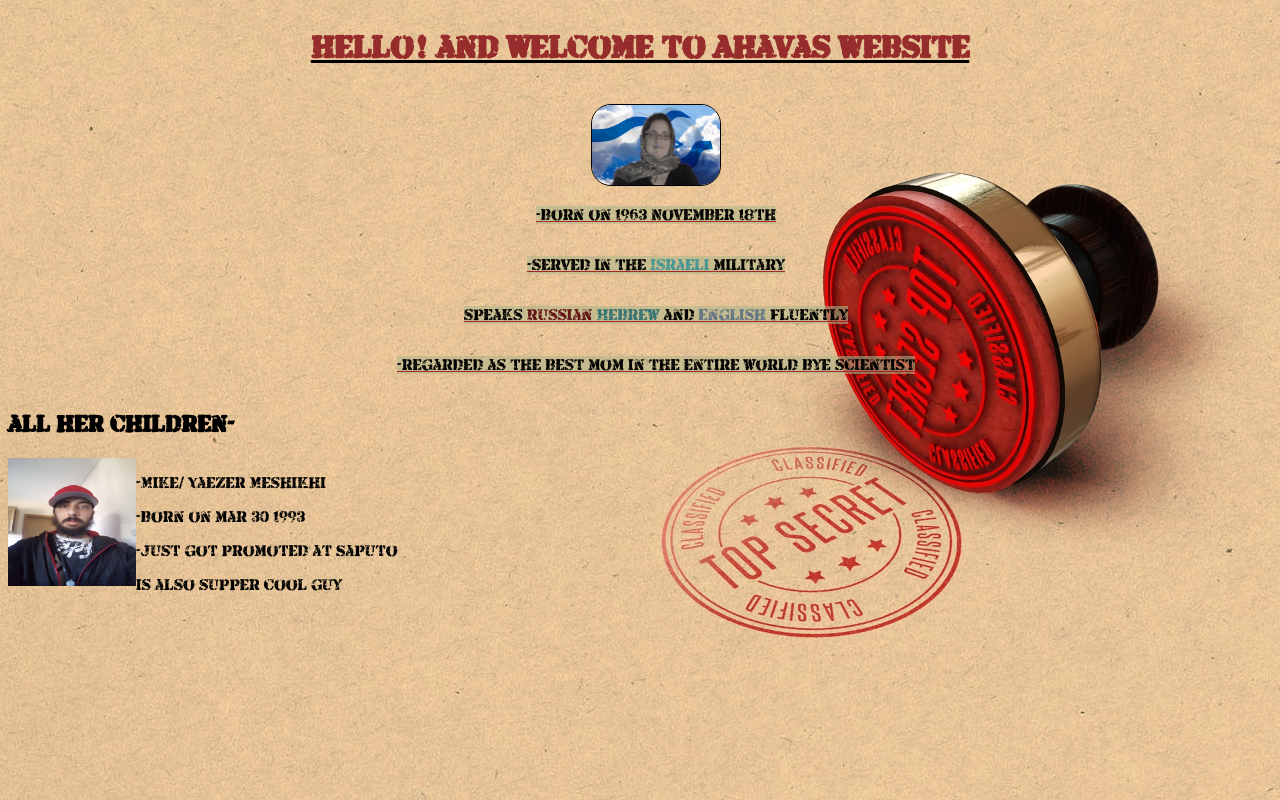
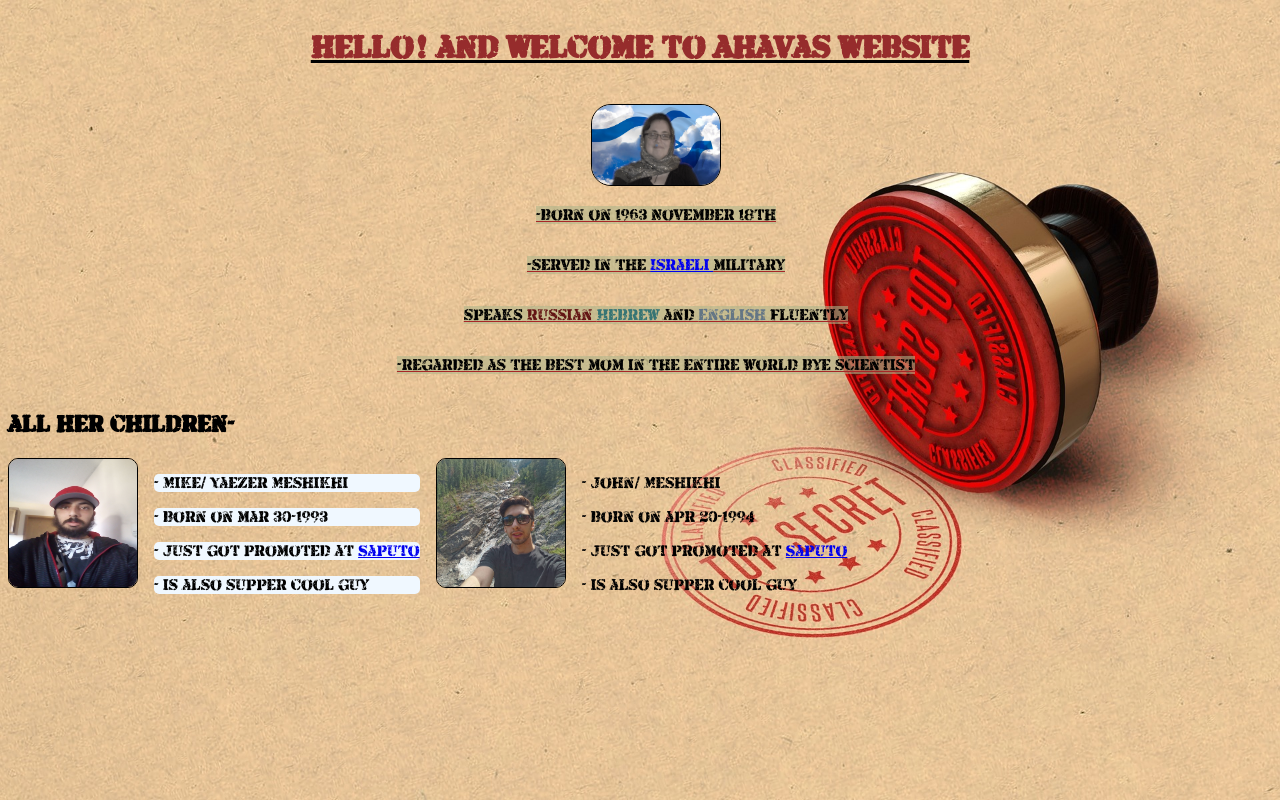
Before and after one commit to Imanuel3/Ahavas-web, a plain HTML site: page index.html in a window 1280 px wide. Drawn offline with Linux system fonts and the light colour scheme.

Commit message:
fin mike and added some of john

```diff
--- a/assets/style.css
+++ b/assets/style.css
@@ -63,14 +63,31 @@ body{
      width: 10rem;
      box-shadow: 2px 2px 4px rgba(0, 195, 255, 0.582);
 }
-.mike{
+/* alin for all the childern */
+.allTheChildren{
     display: flex;
 }
-.iner-mike{
-    display:flex;
-    margin-top: -1rem;;
+/* style for children */
+.mike,.john{
+    display: flex;
+    margin-right: 1rem;
 }
-.mike-img{
+/* posishon and style for childern */
+.iner-mike {
+    background-color: aliceblue;
+    border-radius: 5px;
+}
+/* main posishon for children  */
+.mike-img, .john-img{
     height: 8rem;
     width: 8rem;
+    margin-right: 1rem;
+    border-radius: 10px;
+    border: .05rem solid black;
+    transition: .5s;
 }
+/* hover for mike  */
+.mike-img:hover{
+    height: 10rem;
+     width: 10rem;
+}
--- a/index.html
+++ b/index.html
@@ -15,9 +15,9 @@
         </dive>
         <!-- info and pice for ahava  -->
         <div class="pic-info">
-            <a href="https://www.facebook.com/noakh.meshikhi.3"  target="_blank"><img class="mom" src="./assets/img/mom2.0.png" alt="woman standing infont of  israeli flag"></a>
+            <a href="https://www.facebook.com/noakh.meshikhi.3"  target="_blank"><img class="mom" src="./assets/img/mom2.0.png" alt="woman standing in front of  israeli flag"></a>
             <p id="info-Text"> -born on 1963 November 18th</p>
-            <p id="info-Text">-served in the <span id="colorForIsreali"> Israeli </span> military</p>
+            <p id="info-Text">-served in the <span id="colorForIsreali"><a href="https://en.wikipedia.org/wiki/Israel_Defense_Forces" target="_blank"> Israeli </a></span> military</p>
             <p id="info-Text">speaks <span id="colorForR"> Russian </span> <span id="colorForI"> Hebrew </span> and <span id="colorForE"> English </span>fluently</p>
             <p id="info-Text">-regarded as the best mom in the entire world bye scientist</p>
         </div>
@@ -27,13 +27,24 @@
             <h2>all her children-</h2>
         </div>
         <div class="allTheChildren">
+            <!-- all for mike  -->
             <div class="mike">
-                <img class="mike-img" src="./assets/img/mike.jpg">
-                <div class=""iner-mike>
-                <p>-Mike/ Yaezer Meshikhi</p>
-                <p>-born on mar 30 1993</p>
-                <p>-just got promoted at Saputo</p>
-                <p>is also supper cool guy</p>
+                <a href="https://www.facebook.com/yaezer.meshikhi" target="_blank"><img class="mike-img" src="./assets/img/mike.jpg" alt="man with red hat looking at the camera"></a>
+                <div>
+                <p class="iner-mike">- Mike/ Yaezer Meshikhi</p>
+                <p class="iner-mike">- born on mar 30-1993</p>
+                <p class="iner-mike">- just got promoted at <a href="https://www.saputo.com/en" target="_blank" >Saputo</a></p>
+                <p class="iner-mike">- is also supper cool guy</p>
+            </div>
+            </div>
+            <!-- all for john  -->
+            <div class="john">
+                <a href="https://www.facebook.com/meshikhi" target="_blank"><img class="john-img" src="./assets/img/john.jpg" alt="man looking at the camera with the background of nature"></a>
+                <div>
+                <p class="john-mike">- John/  Meshikhi</p>
+                <p class="john-mike">- born on apr 20-1994</p>
+                <p class="john-mike">- just got promoted at <a href="https://www.saputo.com/en" target="_blank" >Saputo</a></p>
+                <p class="john-mike">- is also supper cool guy</p>
             </div>
             </div>
         </div>
```
Also changed, not shown: assets/img/john.jpg (added).
